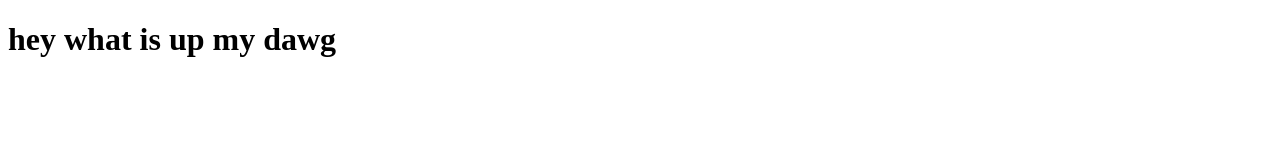
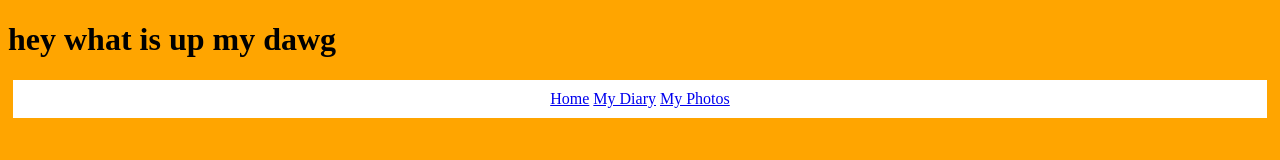
Before and after one commit to cassandrasantander/reminisce, a plain HTML site: page reminisce/diary-entries.html in a window 1280 px wide. Drawn offline with Linux system fonts and the light colour scheme.

Commit message:
css styling added

```diff
--- /dev/null
+++ b/reminisce/css/diary-entries-style.css
@@ -0,0 +1,12 @@
+body {
+    background-color: orange;
+}
+
+.topnav {
+    background-color: white;
+    text-align: center;
+    color: orange;
+    margin: 5px;
+    padding: 10px;
+
+}
--- a/reminisce/css/homepage-style.css
+++ b/reminisce/css/homepage-style.css
@@ -1,5 +1,13 @@
 body {
     background-color: lightslategray;
+}
+
+a {
+    color: red;
+}
+
+a:hover {
+    color: violet;
 }
 
 h1 {
@@ -12,14 +20,6 @@ h1 {
     animation: scrolling infinite alternate;
 }
 
-@keyframes scrolling {
-    100% {
-        transform: 100%;
-    }
-    -100% {
-        transform: -100%;
-    }
-}
 
 .scrolling-header {
     color: white;
@@ -27,6 +27,8 @@ h1 {
     margin: 20px;
     background-color: lightblue;
 }
+
+
 
 /* test css above */
 
@@ -38,15 +40,6 @@ h1 {
     padding: 10px;
 
 }
-
-a {
-    color: red;
-}
-
-a:hover {
-    color: violet;
-}
-
 
 
 .loading {
--- /dev/null
+++ b/reminisce/css/photo-gallery-style.css
@@ -0,0 +1,12 @@
+body {
+    background-color:blueviolet;
+}
+
+.topnav {
+    background-color: white;
+    text-align: center;
+    color: orange;
+    margin: 5px;
+    padding: 10px;
+
+}
--- a/reminisce/diary-entries.html
+++ b/reminisce/diary-entries.html
@@ -1,11 +1,22 @@
 <!DOCTYPE html>
 <html lang="en">
+
 <head>
     <meta charset="UTF-8">
     <meta name="viewport" content="width=device-width, initial-scale=1.0">
     <title>Testing</title>
+    <link rel="stylesheet" href="css/diary-entries-style.css">
 </head>
+
 <body>
     <h1>hey what is up my dawg</h1>
+
+    <div class="topnav">
+        <a class="testlink" href="homepage.html">Home</a>
+        <a class="testlink" href="diary-entries.html">My Diary</a>
+        <a href="photo-gallery.html">My Photos</a>
+    </div>
+
 </body>
+
 </html>
```
Also changed, not shown: reminisce/homepage.html (+4 -2 lines), reminisce/photo-gallery.html (+11 -0 lines).
